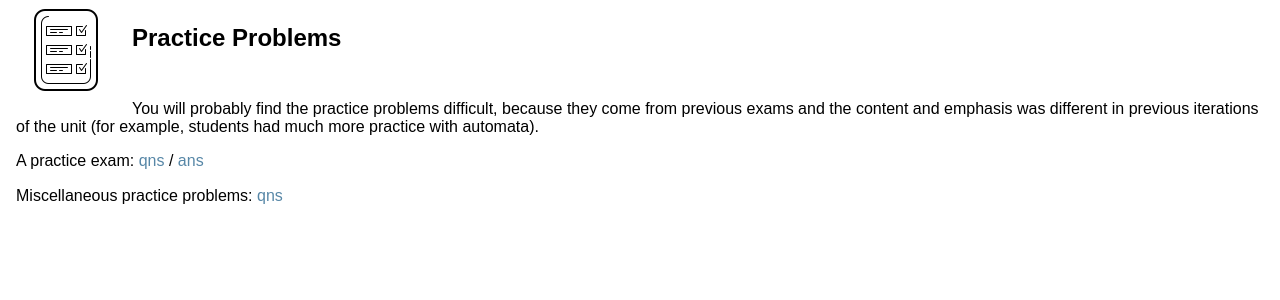
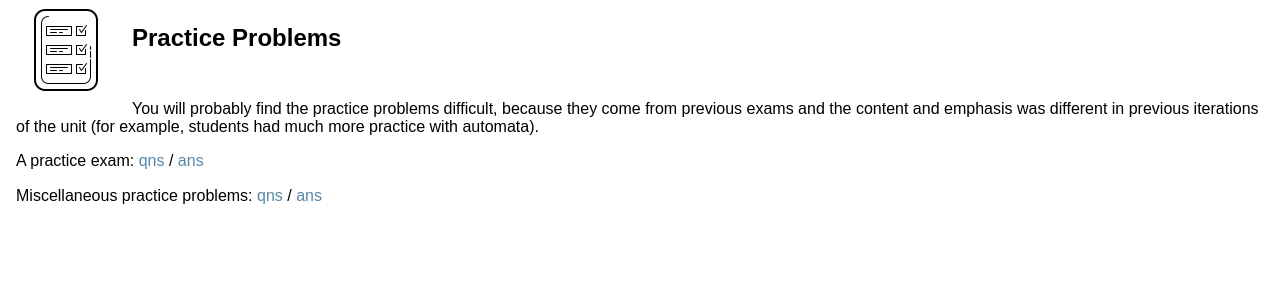
Before and after one commit to uob-coms20007/webpages, a Jekyll site: the page built from papers.md, in a window 1280 px wide. Shown: the top 300 px of the page. Built offline with Jekyll 4.4.1, drawn with Linux system fonts in a browser that asks for light colours; nearby versions of some CDN libraries.

Commit message:
sheet 12 answers

```diff
--- a/papers.md
+++ b/papers.md
@@ -10,5 +10,5 @@ You will probably find the practice problems difficult, because they come from p
   A practice exam: <a href="papers/exam.pdf" target="_blank">qns</a> / <a href="papers/exam-answers.pdf" target="_blank">ans</a>
 </p>
 <p>
-  Miscellaneous practice problems: <a href="questions/sheet12.pdf" target="_blank">qns</a>
+  Miscellaneous practice problems: <a href="questions/sheet12.pdf" target="_blank">qns</a> / <a href="answers/sheet12.pdf">ans</a>
 </p>
```
